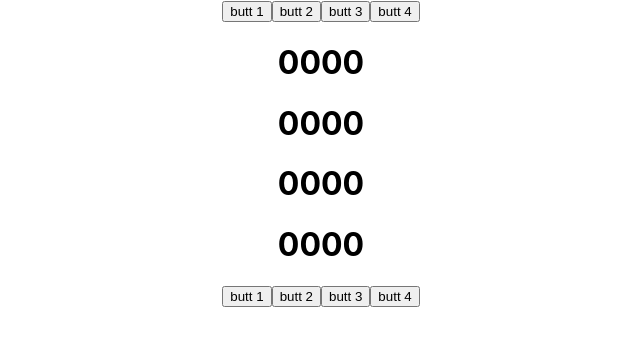
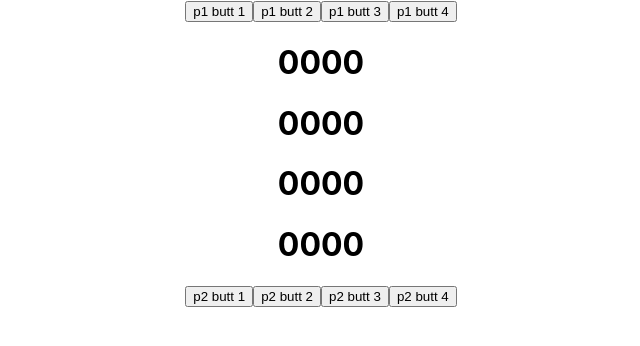
Before and after one commit to BrandonHarrison01/connect-four, a React (Create React App) app: page / in a window 1280 px wide. Shown: the top 346 px of the page, without its empty margins (319-959 px from the left). Built offline with nearby package versions, Linux system fonts and the light colour scheme.

Commit message:
added p1 and p2 labels to buttons

```diff
--- a/src/components/columns.jsx
+++ b/src/components/columns.jsx
@@ -37,15 +37,15 @@ class Columns extends React.Component {
 
         return (
             <div>
-                <button onClick={() => addPiece(0, 1)}>butt 1</button>
-                <button onClick={() => addPiece(1, 1)}>butt 2</button>
-                <button onClick={() => addPiece(2, 1)}>butt 3</button>
-                <button onClick={() => addPiece(3, 1)}>butt 4</button>
+                <button onClick={() => addPiece(0, 1)}>p1 butt 1</button>
+                <button onClick={() => addPiece(1, 1)}>p1 butt 2</button>
+                <button onClick={() => addPiece(2, 1)}>p1 butt 3</button>
+                <button onClick={() => addPiece(3, 1)}>p1 butt 4</button>
                 {this.state.map(board => <h1>{board}</h1>)}
-                <button onClick={() => addPiece(0, 2)}>butt 1</button>
-                <button onClick={() => addPiece(1, 2)}>butt 2</button>
-                <button onClick={() => addPiece(2, 2)}>butt 3</button>
-                <button onClick={() => addPiece(3, 2)}>butt 4</button>
+                <button onClick={() => addPiece(0, 2)}>p2 butt 1</button>
+                <button onClick={() => addPiece(1, 2)}>p2 butt 2</button>
+                <button onClick={() => addPiece(2, 2)}>p2 butt 3</button>
+                <button onClick={() => addPiece(3, 2)}>p2 butt 4</button>
             </div>
         )
     }
```
